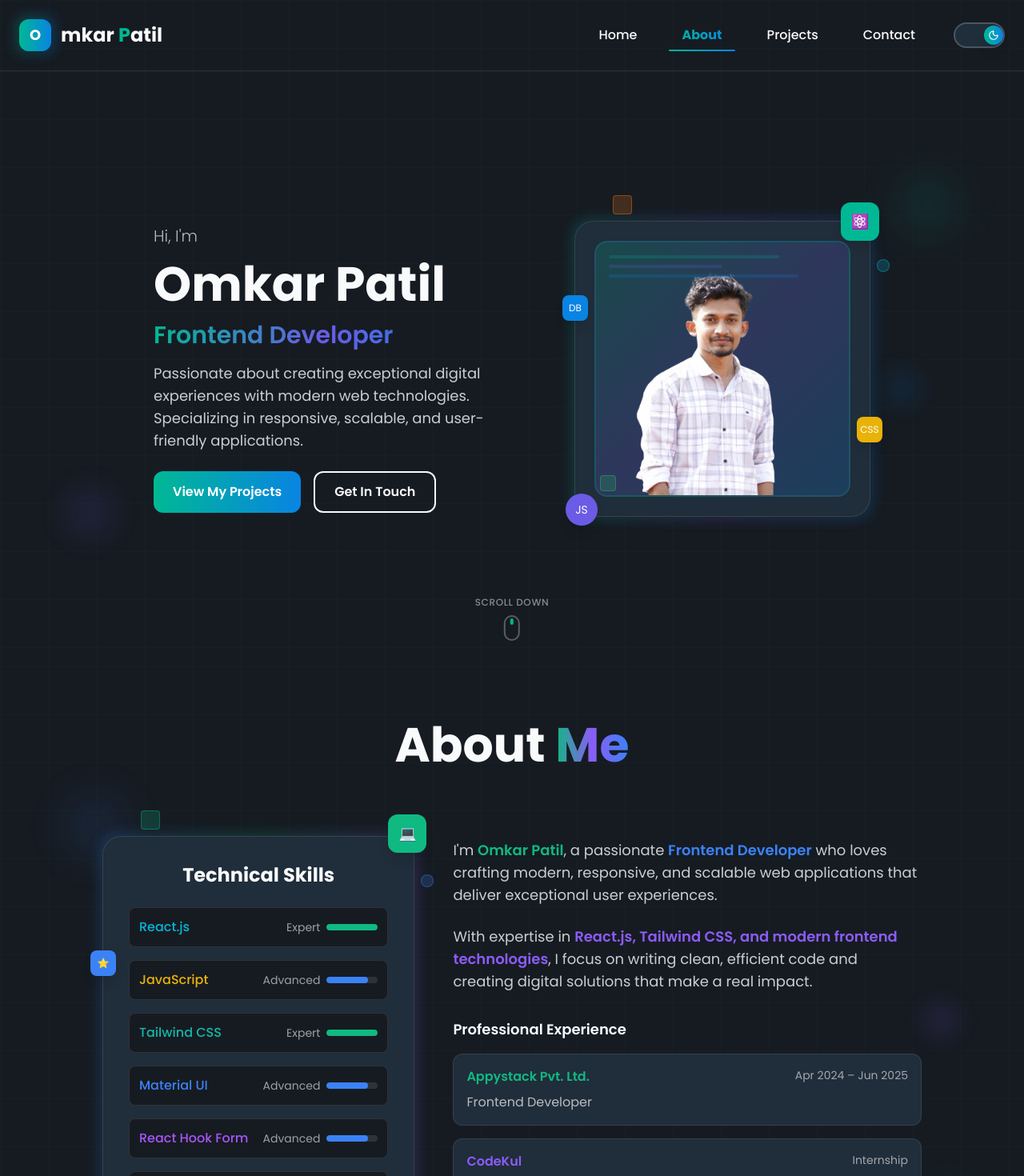
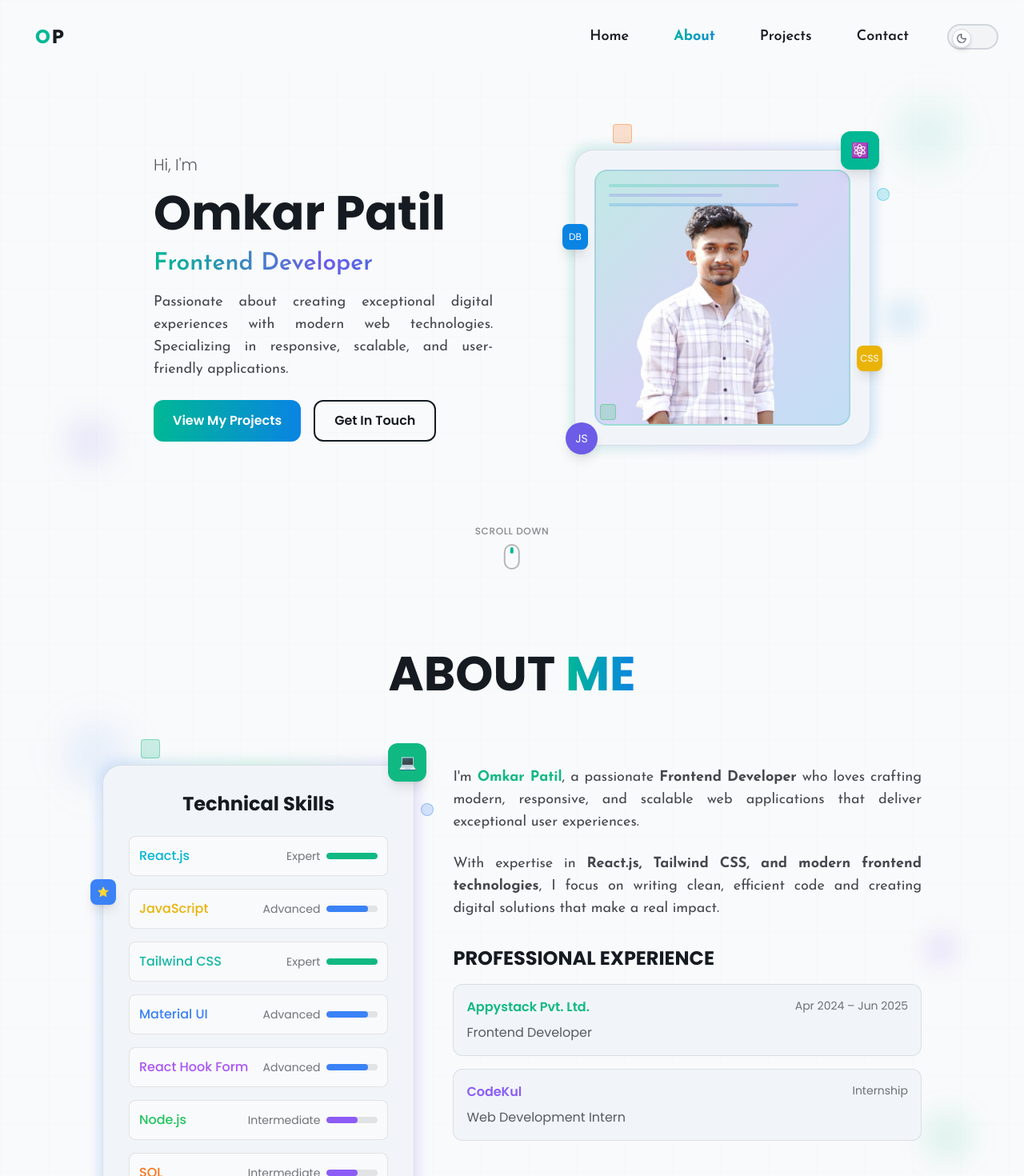
Before and after one commit to omkarpatil2906/myPortfolio, a React (Create React App) app: page / in a window 1280 px wide. Shown: the top 1470 px of the page at 80% size. Built offline with nearby package versions, Linux system fonts and the light colour scheme.

Commit message:
initial commit

```diff
--- a/src/App.js
+++ b/src/App.js
@@ -5,7 +5,7 @@ import Footer from './layout/Footer';
 import SplashCursor from './common/animationComponent/CursorAnimation';
 
 function App() {
-  const [darkMode, setDarkMode] = useState(true);
+  const [darkMode, setDarkMode] = useState(false);
 
   useEffect(() => {
     const root = document.documentElement;
--- a/src/layout/Navbar.js
+++ b/src/layout/Navbar.js
@@ -1,9 +1,11 @@
 import React, { useState, useEffect } from 'react';
 import { Menu, X, Sun, Moon } from 'lucide-react';
+import { LofiFyLogo } from '../common/assets/logo';
 
 function Navbar({ darkMode, setDarkMode }) {
     const [isOpen, setIsOpen] = useState(false);
     const [activeSection, setActiveSection] = useState('home');
+    const [scrolled, setScrolled] = useState(false);
 
     const sections = ['home', 'about', 'projects', 'contact'];
 
@@ -19,6 +21,8 @@ function Navbar({ darkMode, setDarkMode }) {
     useEffect(() => {
         const handleScroll = () => {
             const scrollPos = window.innerHeight / 3;
+            const isScrolled = window.scrollY > 50;
+            setScrolled(isScrolled);
 
             for (let i = 0; i < sections.length; i++) {
                 const el = document.getElementById(sections[i]);
@@ -37,54 +41,51 @@ function Navbar({ darkMode, setDarkMode }) {
     }, []);
 
     const activeClass =
-        'bg-gradient-to-r from-emeraldGreen to-techBlue bg-clip-text text-transparent font-bold relative after:absolute after:bottom-0 after:left-0 after:right-0 after:h-0.5 after:bg-gradient-to-r after:from-emeraldGreen after:to-techBlue after:rounded-full';
+        'bg-gradient-to-r from-emeraldGreen to-techBlue bg-clip-text text-transparent font-extrabold relative';
     const normalClass =
-        'hover:bg-gradient-to-r hover:from-emeraldGreen hover:to-techBlue hover:bg-clip-text hover:text-transparent hover:font-bold transition-all duration-300 relative hover:after:absolute hover:after:bottom-0 hover:after:left-0 hover:after:right-0 hover:after:h-0.5 hover:after:bg-gradient-to-r hover:after:from-emeraldGreen hover:after:to-techBlue hover:after:rounded-full';
+        'hover:bg-gradient-to-r hover:from-emeraldGreen hover:to-techBlue hover:bg-clip-text hover:text-transparent hover:font-extrabold transition-all duration-300 relative';
 
     return (
-        <nav className="relative w-full bg-light dark:bg-dark font-poppins z-50 border-b border-dark/10 dark:border-light/10">
-            {/* Background Pattern */}
-            <div className="absolute inset-0 opacity-5 dark:opacity-10">
+        <nav
+            className={`fixed top-0 left-0 w-full z-50 transition-all duration-500 ${
+                scrolled
+                    ? 'bg-white/95 dark:bg-dark/95 backdrop-blur-md shadow-lg border-gray-200/20 dark:border-gray-700/20'
+                    : 'backdrop-blur-sm'
+            }`}
+
+        >
+
+
+            <div className="absolute inset-0 opacity-[0.02] dark:opacity-[0.04]">
                 <div
                     className="w-full h-full"
                     style={{
-                        backgroundImage: `
-                            linear-gradient(rgba(0, 184, 148, 0.3) 1px, transparent 1px),
-                            linear-gradient(90deg, rgba(0, 184, 148, 0.3) 1px, transparent 1px)
-                        `,
-                        backgroundSize: '60px 60px'
+                        backgroundImage:
+                            'linear-gradient(rgba(46, 204, 113, 0.1) 1px, transparent 1px), linear-gradient(90deg, rgba(46, 204, 113, 0.1) 1px, transparent 1px)',
+                        backgroundSize: '50px 50px',
                     }}
-                />
+                ></div>
             </div>
 
-            {/* Main Navbar */}
-            <div className="relative z-10 max-w-7xl mx-auto px-6">
+            <div className="max-w-7xl mx-auto px-4 sm:px-6 lg:px-8 relative z-10">
                 <div className="flex justify-between items-center py-4 lg:py-6">
                     {/* Logo */}
                     <div className="flex items-center gap-3 group cursor-pointer">
-                        <div className="relative">
-                            {/* Logo Background */}
-                            <div className="w-10 h-10 bg-gradient-to-r from-emeraldGreen to-techBlue rounded-xl flex items-center justify-center shadow-lg group-hover:scale-110 group-hover:rotate-6 transition-all duration-300">
-                                <span className="text-white font-bold text-lg">O</span>
+                        <div className="transition-transform duration-300 group-hover:scale-110 group-hover:rotate-3">
+                            {/* <LofiFyLogo /> */}
+
                         </div>
-                            {/* Glow Effect */}
-                            <div className="absolute -inset-1 bg-gradient-to-r from-emeraldGreen to-techBlue rounded-xl blur opacity-30 group-hover:opacity-50 transition-opacity duration-300 -z-10"></div>
-                        </div>
-                        <div className="text-2xl font-bold text-dark dark:text-light group-hover:scale-105 transition-transform duration-300">
-                            mkar <span className="text-emeraldGreen">P</span>atil
-                        </div>
+                        <p className="text-2xl font-bold text-dark dark:text-light"> <span className='text-emeraldGreen mr-0.5'>O</span>P</p>
                     </div>
 
                     {/* Desktop Menu */}
                     <div className="hidden md:flex items-center space-x-8">
-                        <ul className="flex items-center space-x-6 font-medium text-base text-dark dark:text-light">
+                        <ul className="flex items-center space-x-6 font-josefin font-semibold text-lg text-dark dark:text-light">
                             {sections.map((item) => (
                                 <li key={item}>
                                     <button
                                         onClick={() => handleLinkClick(item)}
-                                        className={`${
-                                            activeSection === item ? activeClass : normalClass
-                                        } py-2 px-4 rounded-lg capitalize relative`}
+                                        className={`${activeSection === item ? activeClass : normalClass} py-2 px-4 rounded-lg capitalize`}
                                     >
                                         {item}
                                     </button>
@@ -93,108 +94,62 @@ function Navbar({ darkMode, setDarkMode }) {
                         </ul>
 
                         {/* Theme Toggle */}
-                        <div className="relative">
                         <button
                             onClick={() => setDarkMode(!darkMode)}
-                                className="relative w-16 h-8 rounded-full bg-light2 dark:bg-dark2 border-2 border-dark/20 dark:border-light/20 p-1 transition-all duration-300 hover:border-emeraldGreen/50"
+                            className="relative w-16 h-8 rounded-full border-2 border-gray-300 dark:border-gray-600 bg-gray-100 dark:bg-gray-800 p-1 transition-all duration-300"
                         >
                             <div
-                                    className={`absolute top-0.5 w-6 h-6 rounded-full shadow-lg transition-all duration-300 flex items-center justify-center ${
+                                className={`relative w-6 h-6 rounded-full shadow-md transition-transform duration-300 transform ${
                                     darkMode
                                         ? 'translate-x-8 bg-gradient-to-r from-emeraldGreen to-techBlue'
-                                            : 'translate-x-0 bg-white dark:bg-gray-700 border border-dark/20 dark:border-light/20'
-                                    }`}
+                                        : 'translate-x-0 bg-white dark:bg-gray-700 border border-gray-300 dark:border-gray-500'
+                                } flex items-center justify-center`}
                             >
-                                    {darkMode ? (
-                                        <Moon size={14} className="text-white" />
-                                    ) : (
-                                        <Sun size={14} className="text-yellow-500" />
-                                    )}
+                                {darkMode ? <Sun size={14} className="text-white" /> : <Moon size={14} className="text-gray-600 dark:text-gray-300" />}
                             </div>
                         </button>
-                        </div>
                     </div>
 
                     {/* Mobile Controls */}
                     <div className="md:hidden flex items-center space-x-4">
-                        {/* Mobile Theme Toggle */}
-                        <button
-                            onClick={() => setDarkMode(!darkMode)}
-                            className="relative w-12 h-6 rounded-full bg-light2 dark:bg-dark2 border-2 border-dark/20 dark:border-light/20 transition-all duration-300"
+                        <button onClick={() => setDarkMode(!darkMode)} className="relative w-12 h-6 rounded-full border-2 border-gray-300 dark:border-gray-600 bg-gray-100 dark:bg-gray-800 transition-all duration-300">
+                            <div
+                                className={`relative top-0 w-5 h-5 rounded-full shadow-md transition-transform duration-300 transform ${
+                                    darkMode ? 'translate-x-6 bg-gradient-to-r from-emeraldGreen to-techBlue' : 'translate-x-0 bg-white dark:bg-gray-700 border border-gray-300 dark:border-gray-500'
+                                } flex items-center justify-center`}
                             >
-                            <div
-                                className={`absolute top-0 w-5 h-5 rounded-full shadow-md transition-all duration-300 flex items-center justify-center ${
-                                    darkMode
-                                        ? 'translate-x-6 bg-gradient-to-r from-emeraldGreen to-techBlue'
-                                        : 'translate-x-0 bg-white border border-dark/20'
-                                }`}
-                            >
-                                {darkMode ? (
-                                    <Moon size={10} className="text-white" />
-                                ) : (
-                                    <Sun size={10} className="text-yellow-500" />
-                                )}
+                                {darkMode ? <Sun size={12} className="text-white" /> : <Moon size={12} className="text-gray-600 dark:text-gray-300" />}
                             </div>
                         </button>
-
-                        {/* Mobile Menu Button */}
                         <button
                             onClick={() => setIsOpen(!isOpen)}
-                            className="p-2 rounded-xl bg-light2 dark:bg-dark2 border border-dark/20 dark:border-light/20 hover:border-emeraldGreen/50 transition-all duration-300 hover:scale-105"
+                            className="p-2 rounded-lg transition-all duration-300 hover:bg-gradient-to-r hover:from-emeraldGreen/10 hover:to-techBlue/10"
                         >
-                            {isOpen ? (
-                                <X size={20} className="text-dark dark:text-light" />
-                            ) : (
-                                <Menu size={20} className="text-dark dark:text-light" />
-                            )}
+                            {isOpen ? <X size={24} className="text-dark dark:text-light" /> : <Menu size={24} className="text-dark dark:text-light" />}
                         </button>
                     </div>
                 </div>
             </div>
 
             {/* Mobile Menu */}
-            <div
-                className={`md:hidden overflow-hidden transition-all duration-500 ease-in-out ${
-                    isOpen ? 'max-h-96 opacity-100' : 'max-h-0 opacity-0'
-                }`}
-            >
-                <div className="bg-light2/95 dark:bg-dark2/95 backdrop-blur-md border-t border-emeraldGreen/20 dark:border-techBlue/20">
-                    <div className="max-w-7xl mx-auto px-6 py-6">
-                        <ul className="space-y-3">
-                            {sections.map((item, index) => (
+            <div className={`md:hidden overflow-hidden transition-all duration-500 ${isOpen ? 'max-h-96 opacity-100' : 'max-h-0 opacity-0'}`}>
+                <div className="bg-white/95 dark:bg-dark/95 backdrop-blur-md border-t border-emeraldGreen/10 dark:border-techBlue/10">
+                    <div className="max-w-7xl mx-auto px-4 py-6">
+                        <ul className="">
+                            {sections.map((item) => (
                                 <li key={item}>
                                     <button
                                         onClick={() => handleLinkClick(item)}
-                                        className={`${
-                                            activeSection === item
-                                                ? 'bg-gradient-to-r from-emeraldGreen to-techBlue text-white shadow-lg'
-                                                : 'text-dark dark:text-light hover:bg-emeraldGreen/10 hover:text-emeraldGreen'
-                                        } w-full text-left py-3 px-4 rounded-xl capitalize text-base font-medium transition-all duration-300 hover:scale-105`}
-                                        style={{ animationDelay: `${index * 0.1}s` }}
+                                        className={`${activeSection === item ? activeClass : normalClass} w-full text-left py-3 px-4 rounded-lg capitalize text-lg font-medium`}
                                     >
                                         {item}
                                     </button>
                                 </li>
                             ))}
                         </ul>
-
-                        {/* Mobile Menu Footer */}
-                        <div className="mt-6 pt-4 border-t border-dark/10 dark:border-light/10">
-                            <div className="text-center text-sm text-dark/60 dark:text-light/60">
-                                <span className="font-medium">Omkar Patil</span> - Full Stack Developer
                     </div>
                 </div>
             </div>
-                </div>
-            </div>
-
-            <style jsx>{`
-                @keyframes slideDown {
-                    from { opacity: 0; transform: translateY(-10px); }
-                    to { opacity: 1; transform: translateY(0); }
-                }
-                .animate-slideDown { animation: slideDown 0.3s ease-out; }
-            `}</style>
         </nav>
     );
 }
--- a/src/pages/AboutSection.js
+++ b/src/pages/AboutSection.js
@@ -48,7 +48,7 @@ const AboutSection = () => {
   return (
     <section
       id="about"
-      className="min-h-screen bg-light dark:bg-dark py-5 space-y-12 font-poppins relative overflow-hidden"
+      className="min-h-screen bg-light dark:bg-dark py-5 space-y-2 lg:space-y-12 font-poppins relative overflow-hidden"
     >
       {/* Background Elements */}
       <div className="absolute inset-0">
@@ -76,9 +76,9 @@ const AboutSection = () => {
           : "translate-y-6 opacity-0"
           }`}
       >
-        <h2 className="text-4xl md:text-5xl lg:text-6xl font-bold text-dark dark:text-light leading-tight">
+        <h2 className="text-4xl md:text-5xl lg:text-6xl font-poppins uppercase font-bold text-dark dark:text-light leading-tight">
           About{" "}
-          <span className="bg-gradient-to-r from-emerald-500 via-violet-500 to-blue-500 bg-clip-text text-transparent">
+          <span className="bg-gradient-to-r from-emeraldGreen to-techBlue bg-clip-text text-transparent">
             Me
           </span>
         </h2>
@@ -88,7 +88,7 @@ const AboutSection = () => {
       {/* Main Content */}
       <div className="relative z-10 flex items-center min-h-[calc(100vh-160px)]">
         {/* Parent Wrapper - 80% width, centered */}
-        <div className="flex flex-col lg:flex-row w-[80%] mx-auto items-center gap-12">
+        <div className="flex flex-col-reverse lg:flex-row w-[90%] lg:w-[80%] mx-auto items-center gap-12">
 
           {/* LEFT: Skills (40%) */}
           <div className="w-full lg:w-[40%]">
@@ -160,27 +160,27 @@ const AboutSection = () => {
           {/* RIGHT: About Text (60%) */}
           <div className="w-full lg:w-[60%] space-y-8">
             <div
-              className={`space-y-6 transform transition-all duration-700 delay-600 ${isVisible
+              className={`space-y-2 lg:space-y-6 transform transition-all duration-700 delay-600 ${isVisible
                 ? "translate-y-0 opacity-100"
                 : "translate-y-6 opacity-0"
                 }`}
             >
-              <p className="text-base md:text-lg text-dark/80 dark:text-light/80 leading-relaxed">
+              <p className="text-xl font-josefin text-justify md:text-lg text-dark/80 dark:text-light/80 leading-relaxed">
                 I'm{" "}
-                <span className="font-semibold text-emerald-500">
+                <span className="font-extrabold  text-emerald-500">
                   Omkar Patil
                 </span>
                 , a passionate{" "}
-                <span className="font-semibold text-blue-500">
+                <span className="font-bold">
                   Frontend Developer
                 </span>{" "}
                 who loves crafting modern, responsive, and scalable web
                 applications that deliver exceptional user experiences.
               </p>
 
-              <p className="text-base md:text-lg text-dark/80 dark:text-light/80 leading-relaxed">
+              <p className="text-xl text-justify font-josefin md:text-lg text-dark/80 dark:text-light/80 leading-relaxed">
                 With expertise in{" "}
-                <span className="font-semibold text-violet-500">
+                <span className="font-bold">
                   React.js, Tailwind CSS, and modern frontend technologies
                 </span>
                 , I focus on writing clean, efficient code and creating digital
@@ -195,7 +195,7 @@ const AboutSection = () => {
                 : "translate-y-6 opacity-0"
                 }`}
             >
-              <h3 className="text-lg font-semibold text-dark dark:text-light mb-4">
+              <h3 className="text-2xl font-poppins uppercase font-bold text-dark dark:text-light mb-4">
                 Professional Experience
               </h3>
               {experiences.map((exp, index) => (
--- a/src/pages/HomePage.js
+++ b/src/pages/HomePage.js
@@ -17,7 +17,7 @@ const HomePage = () => {
 
 
   return (
-    <div className="bg-light dark:bg-dark font-poppins  relative overflow-hidden">
+    <div className="bg-light dark:bg-dark font-poppins pt-2 lg:pt-0 relative overflow-hidden">
 
       {/* Background Elements */}
       <div className="absolute inset-0">
@@ -40,17 +40,18 @@ const HomePage = () => {
       </div>
 
       {/* Main Content - 70% Width Centered */}
-      <div className="relative z-10 min-h-[calc(100vh-56px)] flex items-center justify-center">
-        <div className="w-[70%] max-w-6xl">
+      <div className="relative z-10 min-h-screen lg:min-h-[calc(100vh-56px)] flex flex-col lg:flex-row justify-center items-center lg:justify-center">
+
+        <div className="w-[90%] lg:w-[70%] max-w-6xl">
           <div className="grid lg:grid-cols-2 gap-12 items-center">
 
             {/* Text Content */}
-            <div className="space-y-6">
+            <div className="order-2 lg:order-1  space-y-6">
 
 
 
               {/* Main Text */}
-              <div className="space-y-4">
+              <div className="lg:space-y-4">
                 <div
                   className={`transform transition-all duration-700 delay-400 ${isVisible ? 'translate-y-0 opacity-100' : 'translate-y-6 opacity-0'
                     }`}
@@ -64,7 +65,7 @@ const HomePage = () => {
                   className={`transform transition-all duration-700 delay-600 ${isVisible ? 'translate-y-0 opacity-100' : 'translate-y-6 opacity-0'
                     }`}
                 >
-                  <h1 className="text-4xl md:text-5xl lg:text-6xl font-bold text-dark dark:text-light leading-tight">
+                  <h1 className="text-4xl font-poppins md:text-5xl lg:text-6xl font-bold text-dark dark:text-light leading-tight">
                     Omkar Patil
                   </h1>
                 </div>
@@ -73,10 +74,10 @@ const HomePage = () => {
                   className={`transform transition-all duration-700 delay-800 ${isVisible ? 'translate-y-0 opacity-100' : 'translate-y-6 opacity-0'
                     }`}
                 >
-                  <h2 className="text-xl md:text-2xl lg:text-3xl font-semibold bg-gradient-to-r from-emeraldGreen via-techViolet to-techBlue bg-clip-text text-transparent mb-4">
+                  <h2 className="text-xl font-josefin md:text-2xl lg:text-3xl font-semibold bg-gradient-to-r from-emeraldGreen via-techViolet to-techBlue bg-clip-text text-transparent mb-4">
                     Frontend Developer
                   </h2>
-                  <p className="text-base md:text-lg text-dark/80 dark:text-light/80 max-w-xl leading-relaxed">
+                  <p className="text-xl font-josefin text-justify md:text-lg text-dark/80 dark:text-light/80 max-w-xl leading-relaxed">
                     Passionate about creating exceptional digital experiences with modern web technologies.
                     Specializing in responsive, scalable, and user-friendly applications.
                   </p>
@@ -87,12 +88,12 @@ const HomePage = () => {
 
               {/* Action Buttons */}
               <div
-                className={`flex flex-col sm:flex-row gap-4 transform transition-all duration-700 delay-1400 ${isVisible ? 'translate-y-0 opacity-100' : 'translate-y-6 opacity-0'
+                className={`flex flex-row gap-4 transform transition-all duration-700 delay-1400 ${isVisible ? 'translate-y-0 opacity-100' : 'translate-y-6 opacity-0'
                   }`}
               >
                 <button
                   onClick={() => handleLinkClick("projects")}
-                  className="group relative px-6 py-3 bg-gradient-to-r from-emeraldGreen to-techBlue text-white rounded-xl font-semibold transition-all duration-300 hover:shadow-lg hover:shadow-emeraldGreen/30 hover:-translate-y-1"
+                  className="group relative px-4 sm:px-6 py-3 bg-gradient-to-r from-emeraldGreen to-techBlue text-white rounded-xl font-semibold transition-all duration-300 hover:shadow-lg hover:shadow-emeraldGreen/30 hover:-translate-y-1"
                 >
                   <span className="relative z-10">View My Projects</span>
                   <div className="absolute inset-0 bg-gradient-to-r from-techBlue to-emeraldGreen rounded-xl opacity-0 group-hover:opacity-100 transition-opacity duration-300"></div>
@@ -100,7 +101,7 @@ const HomePage = () => {
 
                 <button
                   onClick={() => handleLinkClick("contact")}
-                  className="group px-6 py-3 bg-transparent border-2 border-dark dark:border-light text-dark dark:text-light rounded-xl font-semibold transition-all duration-300 hover:bg-dark hover:text-light dark:hover:bg-light dark:hover:text-dark hover:-translate-y-1"
+                  className="group px-4 sm:px-6 py-3 bg-transparent border-2 border-dark dark:border-light text-dark dark:text-light rounded-xl font-semibold transition-all duration-300 hover:bg-dark hover:text-light dark:hover:bg-light dark:hover:text-dark hover:-translate-y-1"
                 >
                   Get In Touch
                 </button>
@@ -110,7 +111,7 @@ const HomePage = () => {
             </div>
 
             {/* Visual Section */}
-            <div className="relative flex justify-center lg:justify-end">
+            <div className="order-1 lg:order-2 relative  flex justify-center lg:justify-end">
               <div
                 className={`transform transition-all duration-1000 delay-300 ${isVisible ? 'translate-x-0 opacity-100' : 'translate-x-12 opacity-0'
                   }`}
--- a/src/pages/ProjectCarousel.css
+++ b/src/pages/ProjectCarousel.css
@@ -52,12 +52,12 @@
 }
 
 /* Responsive adjustments */
-/* @media (max-width: 640px) {
+@media (max-width: 640px) {
   .swiper-button-prev-custom,
   .swiper-button-next-custom {
     display: none;
   }
-} */
+}
 
 /* Text line clamp utility */
 .line-clamp-4 {
```
Also changed, not shown: src/pages/ProjectPage.js (+20 -3 lines). Lines whose indentation alone changed are shown as unchanged.
